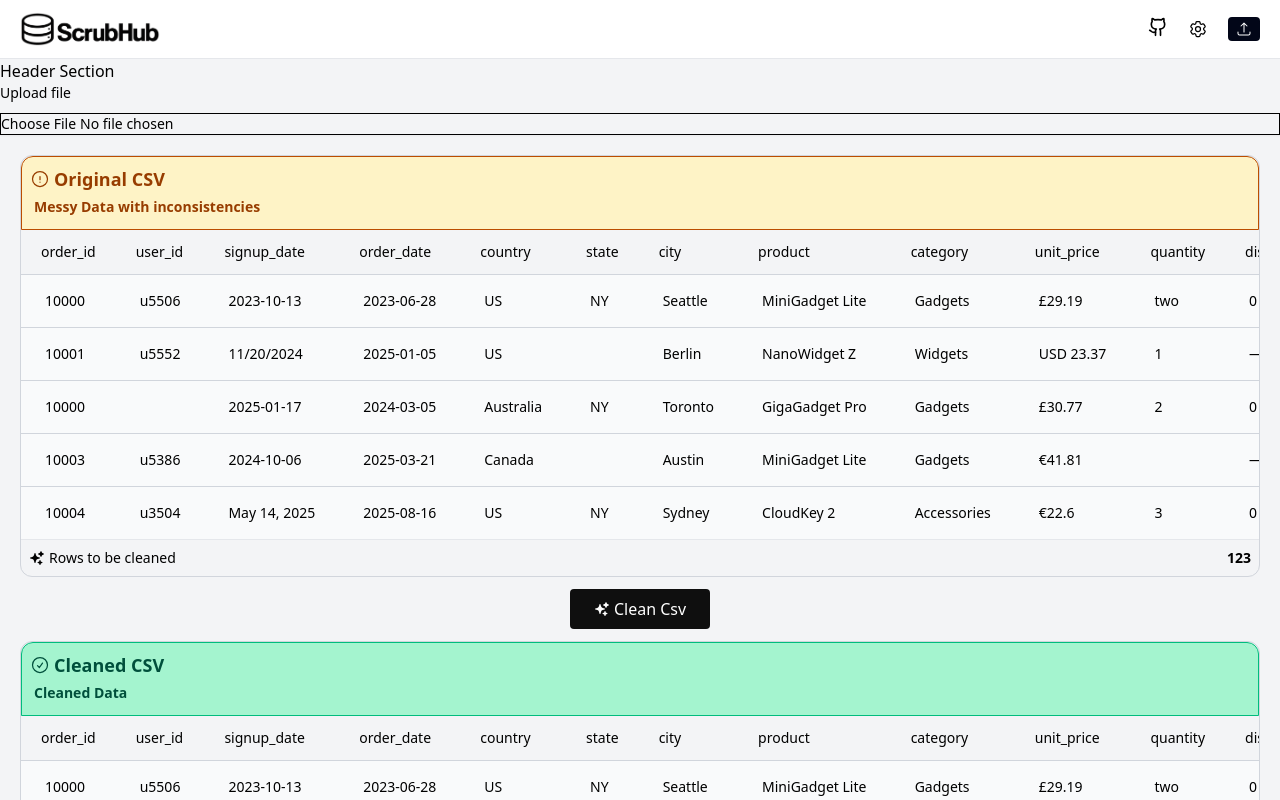
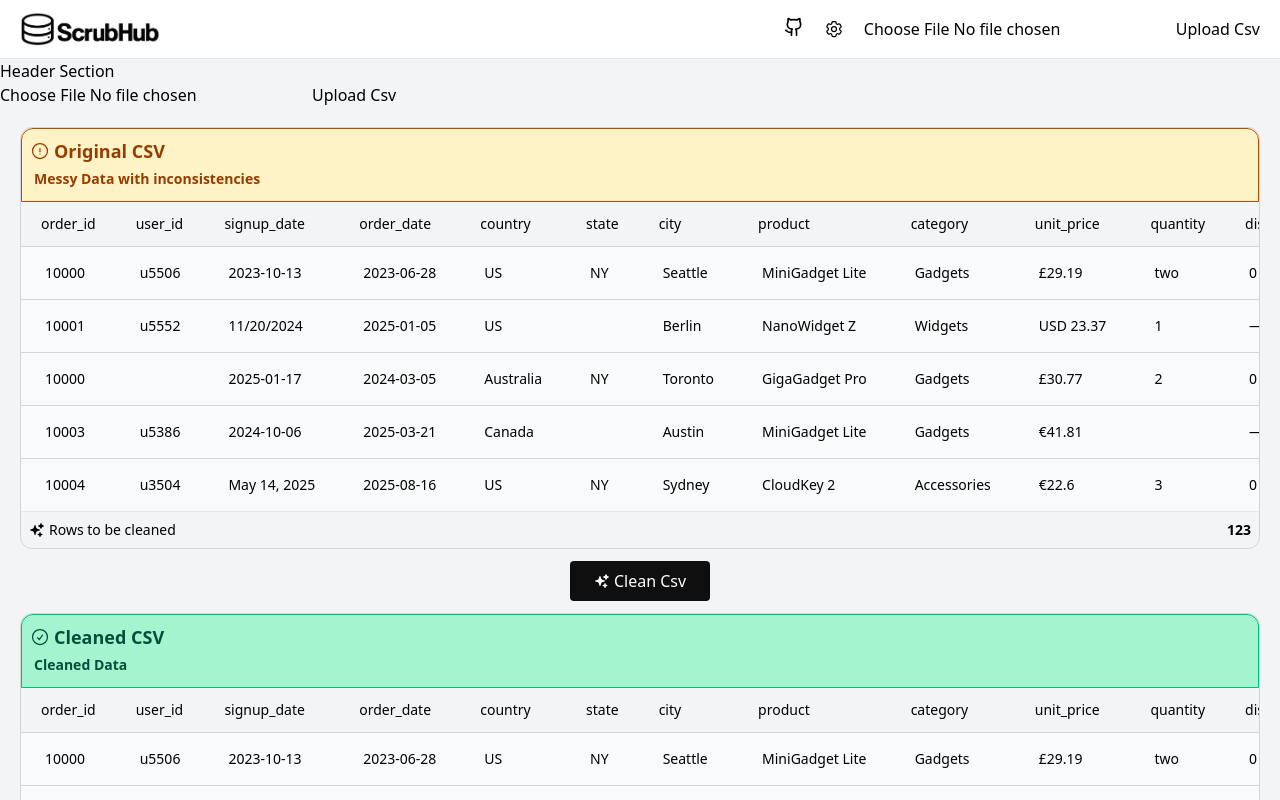
Before and after one commit to BrandonCarp/data_clean, a Next.js app in the folder frontend/: page / in a window 1280 px wide. Shown: the top 800 px of the page. Built offline with nearby package versions, Linux system fonts and the light colour scheme.

Commit message:
file uploaded implementation

```diff
--- a/frontend/api/upload/uploadCsv.tsx
+++ /dev/null
@@ -1,21 +0,0 @@
-import { NextResponse } from "next/server"
-
-async function file(formData: FormData) {
-  "use server";
-  const file = formData.get("file") as File;
-  console.log("File name:", file.name, "size", file.size);
-}
-
-export default async function uploadCsv() {
-  return (
-
-     <form action={file}>
-      <label htmlFor="file">
-      <input type="file" name="file">
-      <button type="submit">
-        </button>CSV UPLOAD</input>
-      </label>
-    </form>
-
-  )
-}
--- /dev/null
+++ b/frontend/app/api/upload/uploadRoute.ts
@@ -0,0 +1,22 @@
+import { NextResponse } from "next/server";
+
+export async function POST(request: Request) {
+  const formData = await request.formData();
+  const value = formData.get("file");
+
+  if (!(value instanceof File)) {
+    return NextResponse.json({ error: "No csv uploaded sir" }, { status: 400 });
+  }
+
+  if (!value.name.toLowerCase().endsWith(".csv")) {
+    return NextResponse.json({ error: "CSV Files only" }, { status: 400 });
+  }
+
+  const csvText = await value.text();
+
+  return NextResponse.json({
+    ok: true,
+    filename: value.name,
+    size: value.size,
+  });
+}
--- a/frontend/app/page.tsx
+++ b/frontend/app/page.tsx
@@ -9,7 +9,7 @@ export default function Home() {
     <div className="">
       <Navbar />
       <Header />
-      <FormCard />
+
       <Preview />
     </div>
   );
--- a/frontend/components/Header.tsx
+++ b/frontend/components/Header.tsx
@@ -1,7 +1,10 @@
-export default function Header(){
+import UploadButton from "./UploadButton";
+
+export default function Header() {
   return (
     <div>
       <h1>Header Section</h1>
+      <UploadButton />
     </div>
-  )
+  );
 }
--- a/frontend/components/UploadButton.tsx
+++ b/frontend/components/UploadButton.tsx
@@ -1,12 +1,36 @@
 "use client";
+import { useState } from "react";
 import { ArrowUpTrayIcon } from "@heroicons/react/24/solid";
 
 export default function UploadButton() {
+  const [note, setNote] = useState<string>("");
+
+  async function onSubmit(e: React.FormEvent<HTMLFormElement>) {
+    e.preventDefault();
+    setNote("Uploading....");
+
+    const formData = new FormData(e.currentTarget);
+
+    const res = await fetch("/api/upload/uploadRoute", {
+      method: "POST",
+      body: formData,
+    });
+
+    const data: any = await res.json().catch(() => null);
+
+    if (!res.ok) {
+      setNote(`Error ${res.status}: ${data?.error ?? "Upload failed"}`);
+      return;
+    }
+
+    setNote(`Uploaded: ${data.filename} (${data.size} bytes)`);
+  }
+
   return (
-    <>
-      <button className="bg-slate-950 dark:bg-white text-white dark:text-black rounded px-2 py-1 transition delay-50 duration-200 ease-in-out hover:-translate-y-1 hover:scale-110 cursor-pointer ">
-        <ArrowUpTrayIcon className="size-4  " />
-      </button>
-    </>
+    <form onSubmit={onSubmit} encType="multipart/form-data">
+      <input type="file" name="file" accept=".csv,text/csv" required />
+      <button type="submit">Upload Csv</button>
+      <p>{note}</p>
+    </form>
   );
 }
--- a/frontend/components/fileUpload.tsx
+++ /dev/null
@@ -1,10 +0,0 @@
-
-
-export default function fileUpload(){
-  return (
-    <form>
-      <h1>File</h1>
-      <input type="file" name="csv file"     />
-    </form>
-  )
-}
```
Also changed, not shown: frontend/components/helperFunctions.tsx (deleted).
